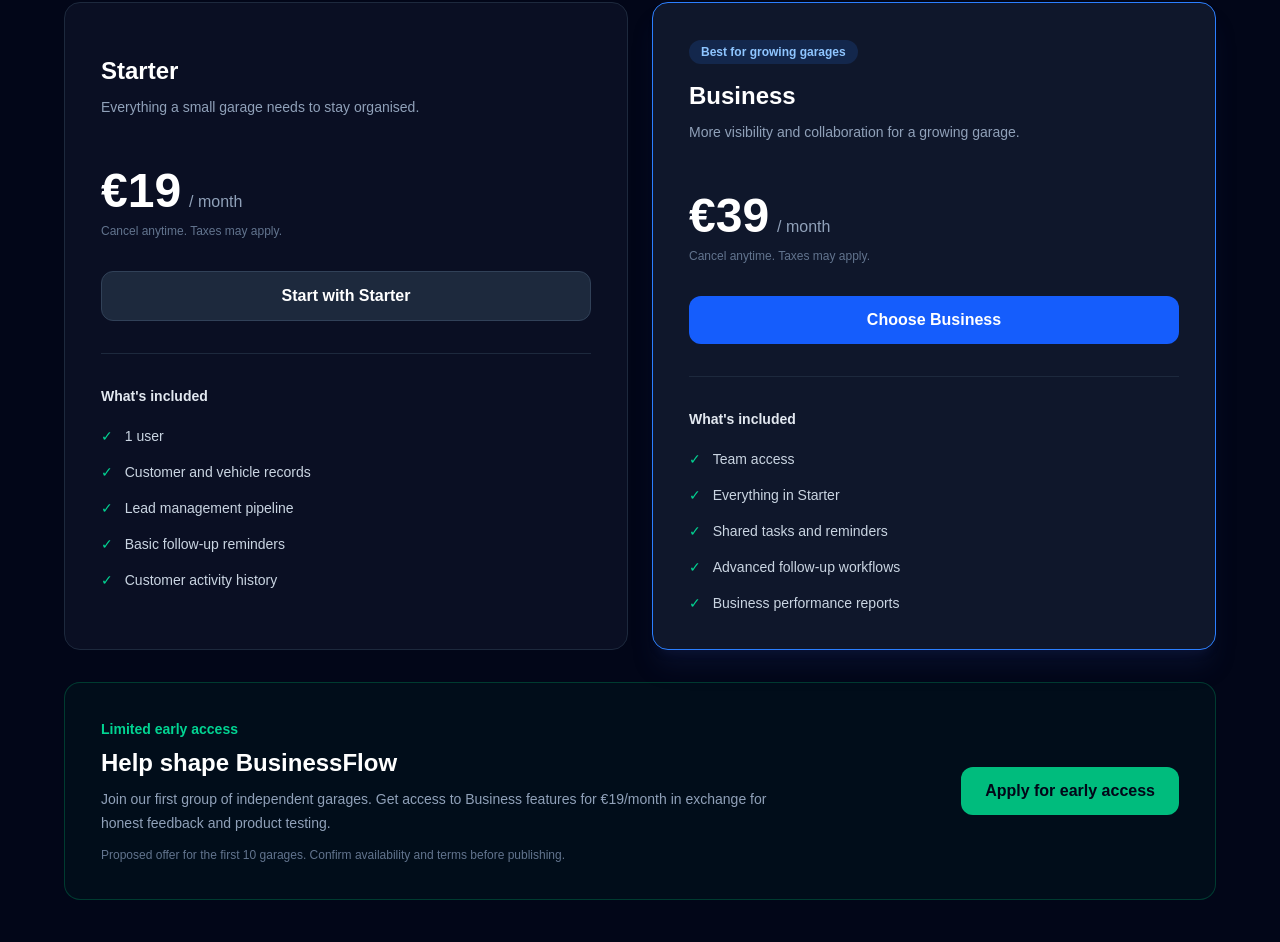
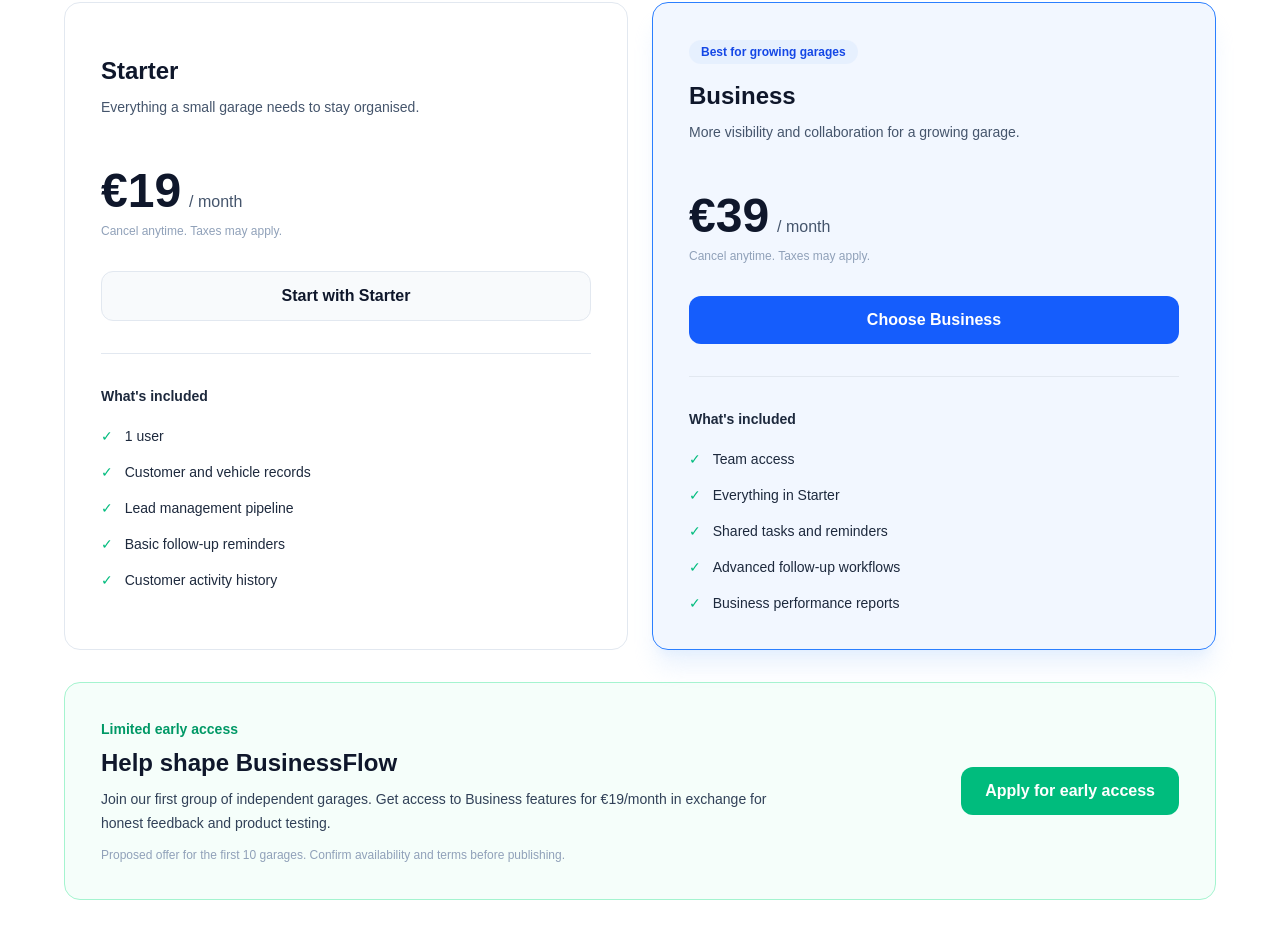
Before and after one commit to ionutpetru4046/business-flow, a Next.js app: page /pricing in a window 1280 px wide. Shown: the part 451-1393 px from the top of the page. Built offline with nearby package versions, Linux system fonts and the light colour scheme.

Commit message:
background color changed pricing page

```diff
--- a/app/pricing/page.tsx
+++ b/app/pricing/page.tsx
@@ -36,18 +36,18 @@
 
 export default function PricingPage() {
   return (
-    <main className="min-h-screen bg-slate-950 px-5 py-20 text-white sm:px-8">
+    <main className="min-h-screen bg-white px-5 py-20 text-slate-900 sm:px-8">
       <div className="mx-auto max-w-6xl">
         <div className="mx-auto max-w-2xl text-center">
-          <p className="text-sm font-semibold uppercase tracking-[0.2em] text-blue-400">
+          <p className="text-sm font-semibold uppercase tracking-[0.2em] text-blue-500">
             BusinessFlow Garage CRM
           </p>
 
-          <h1 className="mt-4 text-4xl font-bold tracking-tight sm:text-5xl">
+          <h1 className="mt-4 text-4xl font-bold tracking-tight text-slate-900 sm:text-5xl">
             Simple pricing. Better customer relationships.
           </h1>
 
-          <p className="mt-5 text-lg text-slate-400">
+          <p className="mt-5 text-lg text-slate-700">
             Keep track of customers, manage follow-ups and bring more
             customers back to your garage.
           </p>
@@ -61,29 +61,29 @@
           {plans.map((plan) => (
             <section
               key={plan.plan}
-              className={`relative rounded-2xl border p-7 sm:p-9 ${
+              className={`relative rounded-2xl border p-7 sm:p-9 transition ${
                 plan.featured
-                  ? "border-blue-500 bg-slate-900 shadow-xl shadow-blue-950/30"
-                  : "border-slate-800 bg-slate-900/60"
+                  ? "border-blue-500 bg-blue-50/80 shadow-xl shadow-blue-100/60"
+                  : "border-slate-200 bg-white"
               }`}
             >
               {plan.featured && (
-                <span className="inline-flex rounded-full bg-blue-500/15 px-3 py-1 text-xs font-semibold text-blue-300">
+                <span className="inline-flex rounded-full bg-blue-100/50 px-3 py-1 text-xs font-semibold text-blue-700">
                   Best for growing garages
                 </span>
               )}
 
-              <h2 className="mt-4 text-2xl font-semibold">{plan.name}</h2>
-              <p className="mt-2 min-h-12 text-sm leading-6 text-slate-400">
+              <h2 className="mt-4 text-2xl font-semibold text-slate-900">{plan.name}</h2>
+              <p className="mt-2 min-h-12 text-sm leading-6 text-slate-600">
                 {plan.description}
               </p>
 
               <div className="mt-6 flex items-baseline gap-2">
-                <span className="text-5xl font-bold">€{plan.price}</span>
-                <span className="text-slate-400">/ month</span>
+                <span className="text-5xl font-bold text-slate-900">€{plan.price}</span>
+                <span className="text-slate-600">/ month</span>
               </div>
 
-              <p className="mt-2 text-xs text-slate-500">
+              <p className="mt-2 text-xs text-slate-400">
                 Cancel anytime. Taxes may apply.
               </p>
 
@@ -92,25 +92,25 @@
                 className={`mt-8 flex w-full items-center justify-center rounded-xl px-5 py-3 font-semibold transition ${
                   plan.featured
                     ? "bg-blue-600 text-white hover:bg-blue-500"
-                    : "border border-slate-700 bg-slate-800 text-white hover:bg-slate-700"
+                    : "border border-slate-200 bg-slate-50 text-slate-900 hover:bg-slate-100"
                 }`}
               >
                 {plan.cta}
               </Link>
 
-              <div className="my-8 border-t border-slate-800" />
+              <div className="my-8 border-t border-slate-200" />
 
-              <p className="text-sm font-semibold text-slate-200">
-                What's included
+              <p className="text-sm font-semibold text-slate-800">
+                What&apos;s included
               </p>
 
               <ul className="mt-5 space-y-4">
                 {plan.features.map((feature) => (
                   <li
                     key={feature}
-                    className="flex items-start gap-3 text-sm text-slate-300"
+                    className="flex items-start gap-3 text-sm text-slate-800"
                   >
-                    <span className="text-emerald-400" aria-hidden="true">
+                    <span className="text-emerald-500" aria-hidden="true">
                       ✓
                     </span>
                     <span>{feature}</span>
@@ -121,21 +121,21 @@
           ))}
         </div>
 
-        <section className="mt-8 rounded-2xl border border-emerald-900/70 bg-emerald-950/20 p-7 sm:p-9">
+        <section className="mt-8 rounded-2xl border border-emerald-200 bg-emerald-50/50 p-7 sm:p-9">
           <div className="flex flex-col gap-5 sm:flex-row sm:items-center sm:justify-between">
             <div>
-              <p className="text-sm font-semibold text-emerald-400">
+              <p className="text-sm font-semibold text-emerald-600">
                 Limited early access
               </p>
-              <h2 className="mt-2 text-2xl font-bold">
+              <h2 className="mt-2 text-2xl font-bold text-slate-900">
                 Help shape BusinessFlow
               </h2>
-              <p className="mt-2 max-w-2xl text-sm leading-6 text-slate-400">
+              <p className="mt-2 max-w-2xl text-sm leading-6 text-slate-700">
                 Join our first group of independent garages. Get access
                 to Business features for €19/month in exchange for
                 honest feedback and product testing.
               </p>
-              <p className="mt-3 text-xs text-slate-500">
+              <p className="mt-3 text-xs text-slate-400">
                 Proposed offer for the first 10 garages. Confirm availability
                 and terms before publishing.
               </p>
@@ -143,14 +143,14 @@
 
             <Link
               href="/signup?plan=early-access"
-              className="inline-flex shrink-0 items-center justify-center rounded-xl bg-emerald-500 px-6 py-3 font-semibold text-slate-950 transition hover:bg-emerald-400"
+              className="inline-flex shrink-0 items-center justify-center rounded-xl bg-emerald-500 px-6 py-3 font-semibold text-white transition hover:bg-emerald-400"
             >
               Apply for early access
             </Link>
           </div>
         </section>
 
-        <p className="mt-10 text-center text-sm text-slate-500">
+        <p className="mt-10 text-center text-sm text-slate-400">
           Questions? Contact our team to discuss the right plan for your garage.
         </p>
       </div>
```
